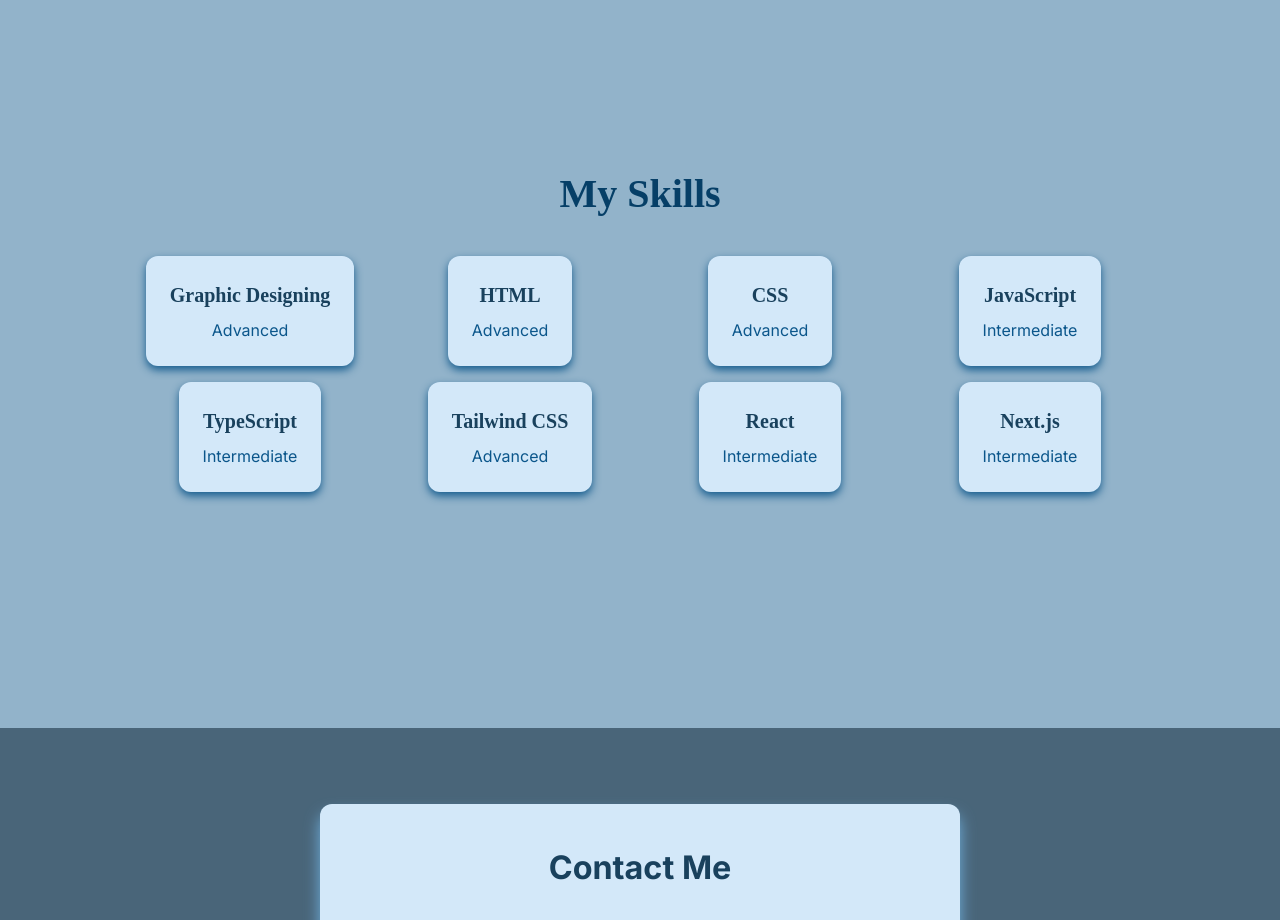
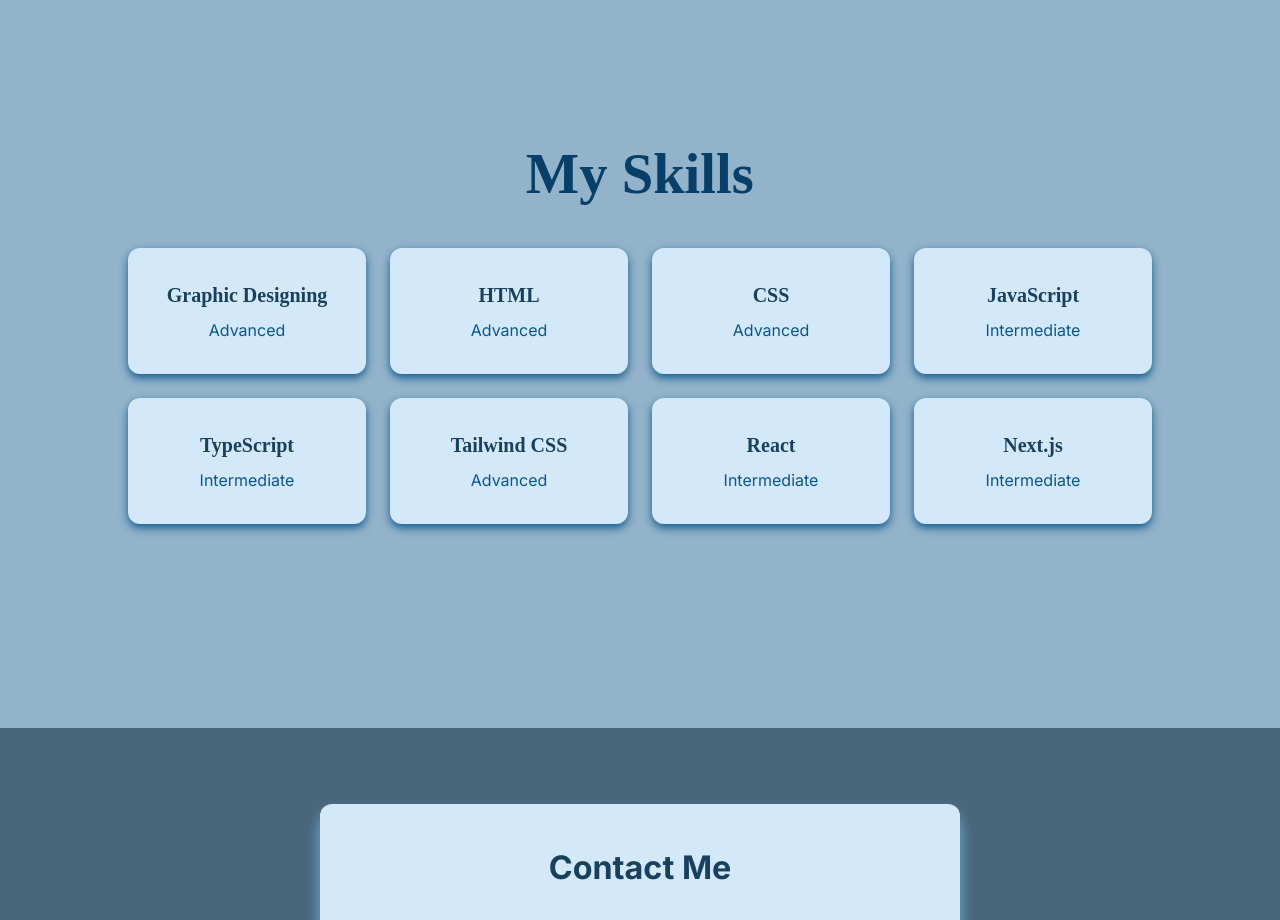
Before and after one commit to Samrasahaikh/portfolio-next.js-and-css, a Next.js app: page / in a window 1280 px wide. Shown: the part 1680-2600 px from the top of the page. Built offline with nearby package versions, Linux system fonts and the light colour scheme.

Commit message:
update code

```diff
--- a/src/components/style/skills.css
+++ b/src/components/style/skills.css
@@ -28,14 +28,19 @@
   animation: pulse 1s infinite;
   transform: translateX(-100%);
   animation: slideInRight 1.5s forwards;
+  animation: pulse 1s infinite;
 }
-
+@media (min-width: 1024px) {
+  .skills-heading {
+      font-size: 3.5rem;
+  }
+}
 /* Grid styling */
 .skills-grid {
-  justify-items:center;
+  align-items: center;
   display: grid;
   grid-template-columns: repeat(2, 1fr);
-  gap: 1rem;
+  gap: 1.5rem;
   width: 100%;
   transform: translateX(-100%);
   animation: slideInLeft 1.5s forwards;
@@ -62,6 +67,13 @@
   transition: transform 0.5s ease-in-out, box-shadow 0.5s ease-in-out;
 
 }
+@media (min-width: 1024px) {
+  .skill-card {
+    padding: 2rem;
+  }
+}
+
+
 
 .skill-card:hover {
   transform: scale(1.1);
@@ -70,13 +82,19 @@
 
 /* Text styling */
 .skill-name {
-  font-size: 1.25rem;
+  font-size: 1.10rem;
   font-weight: 600;
   font-family: serif;
   color: rgb(25, 65, 93);
 }
+@media (min-width: 1024px) {
+  .skill-name {
+      font-size: 1.25rem;
+  }
+}
 
 .skill-level {
+  font-size: 1rem;
   color: rgb(11, 86, 139);
   margin-top: 0.5rem;
 }
```
